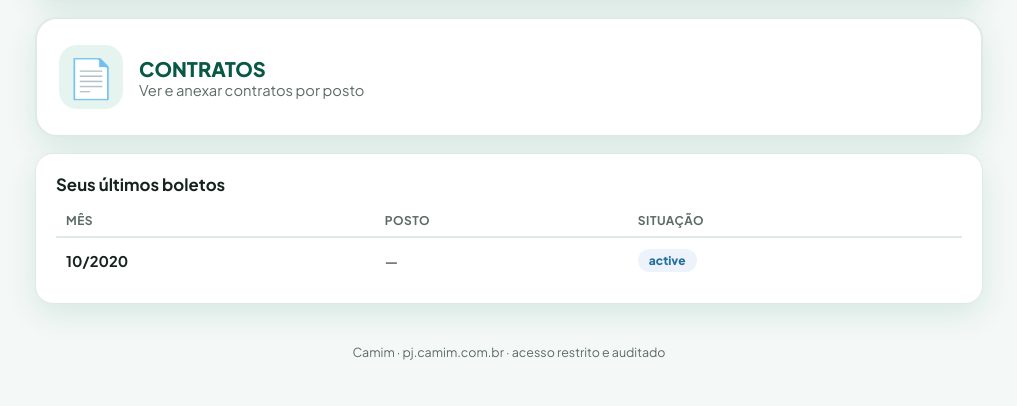
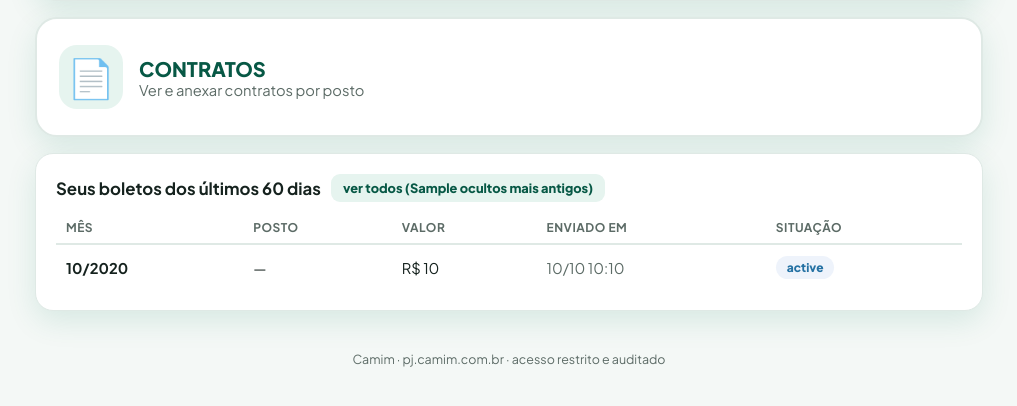
Before and after one commit to mspcris/pj, a Django app: template templates/home.html in a window 1280 px wide. Shown: the part 285-691 px from the top of the page, without its empty margins (131-1148 px from the left). Run offline with Django 5.2, Linux system fonts and the light colour scheme; the template is opened without the code that fills it: most values are stand-ins (such as "Sample title", 1, 10 or a date in 2020).

Commit message:
Portal do PJ: boletos dos últimos 60 dias (todos, com valor e data) e link 'ver todos'
Co-Authored-By: Claude Fable 5.1 <noreply@anthropic.com>

```diff
--- a/templates/home.html
+++ b/templates/home.html
@@ -19,15 +19,21 @@
   </div>
 </a>
 
-{% if boletos %}
+{% if boletos or todos %}
 <div class="card">
-  <h2 style="font-size:1.05rem;margin-bottom:10px">Seus últimos boletos</h2>
+  <div style="display:flex;align-items:center;gap:10px;flex-wrap:wrap;margin-bottom:10px">
+    <h2 style="font-size:1.05rem;margin:0">{% if todos %}Todos os seus boletos{% else %}Seus boletos dos últimos 60 dias{% endif %}</h2>
+    {% if todos %}<a class="btn mini claro" href="{% url 'home' %}">últimos 60 dias</a>
+    {% elif ocultos %}<a class="btn mini claro" href="{% url 'home' %}?todos=1">ver todos ({{ ocultos }} mais antigo{{ ocultos|pluralize }})</a>{% endif %}
+  </div>
   <div class="rolagem"><table>
-    <tr><th>Mês</th><th>Posto</th><th>Situação</th></tr>
+    <tr><th>Mês</th><th>Posto</th><th>Valor</th><th>Enviado em</th><th>Situação</th></tr>
     {% for b in boletos %}
     <tr>
       <td><strong>{{ b.competencia|date:"m/Y" }}</strong></td>
-      <td>{{ b.posto_efetivo|default:"—" }}</td>
+      <td>{{ b.posto_efetivo|default:"—" }}{% if b.parcial %} <span class="sub" style="font-size:.72rem">🧩 parcial</span>{% endif %}{% if b.extra %} <span class="sub" style="font-size:.72rem">extra</span>{% endif %}</td>
+      <td>{% if b.valor_extraido %}R$ {{ b.valor_extraido }}{% else %}—{% endif %}</td>
+      <td class="sub">{{ b.criado_em|date:"d/m H:i" }}</td>
       <td><span class="chip {{ b.status }}">{{ b.get_status_display }}</span></td>
     </tr>
     {% endfor %}
```
Also changed, not shown: core/tests.py (+23 -0 lines), core/views.py (+16 -4 lines).
